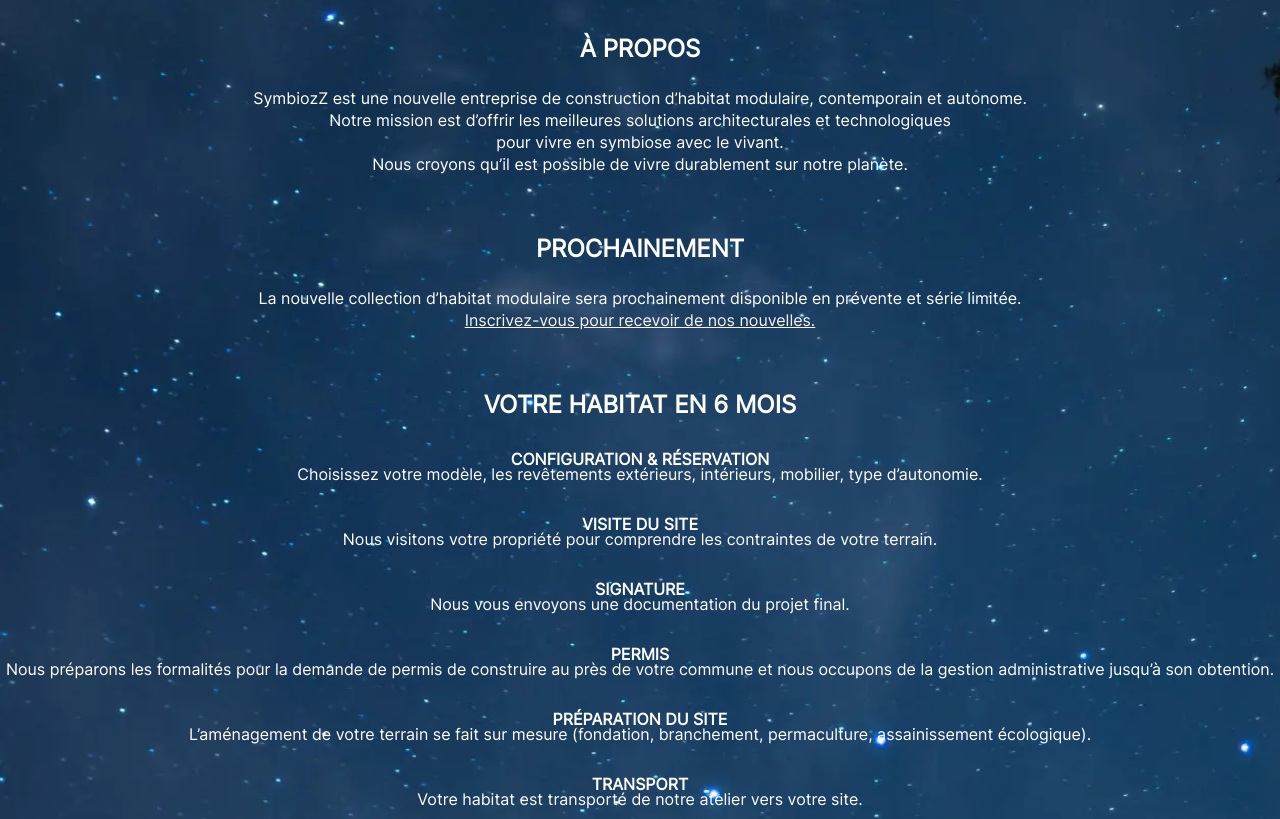
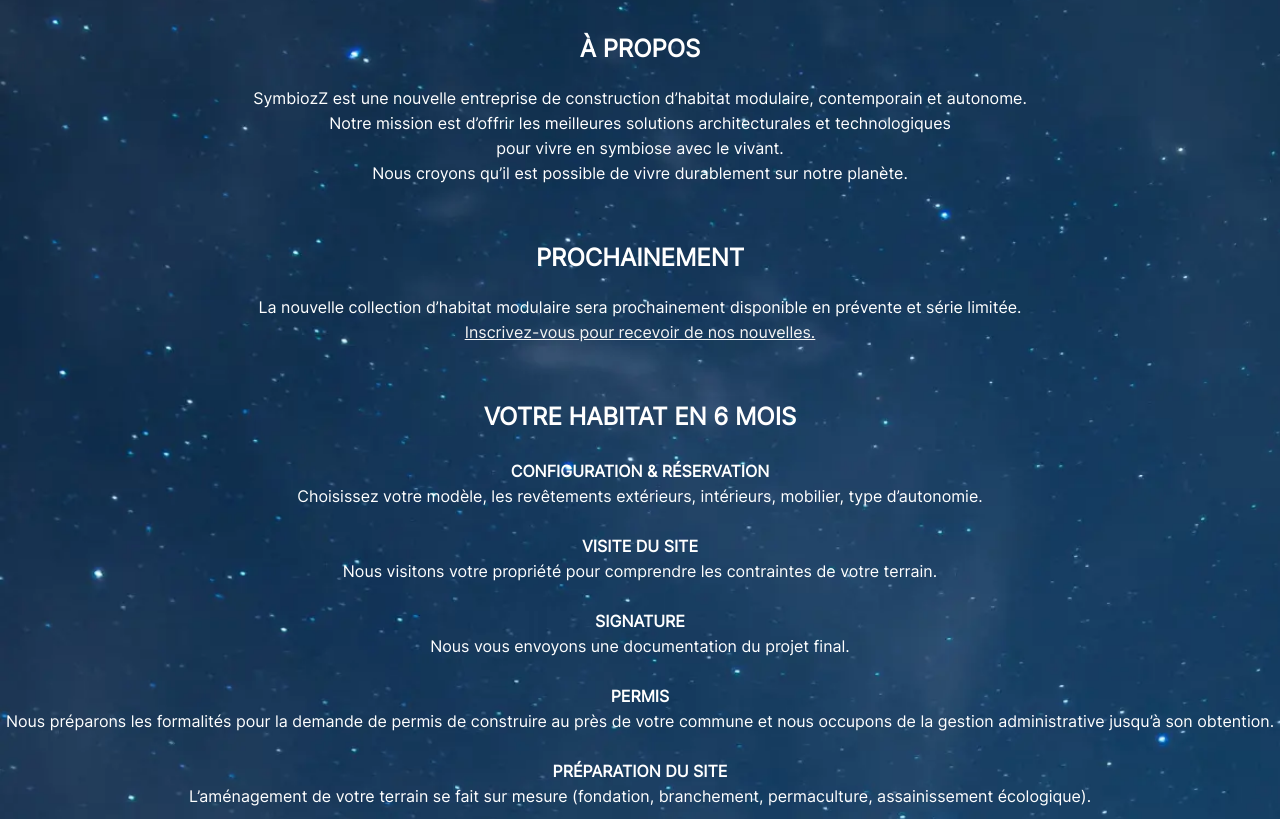
Before and after one commit to SymbioZz/symbioZz.github.io, a plain HTML site: page index.html in a window 1280 px wide. Shown: the part 492-1311 px from the top of the page. Drawn offline with Linux system fonts and the light colour scheme.

Commit message:
Update index.html

```diff
--- a/index.html
+++ b/index.html
@@ -60,11 +60,11 @@
     font-size: x-large;
   }
   h2 {
-    margin: 30px 0 -7px 0;
+    margin: 30px 0 0px 0;
     font-size: medium;
   }
   p {
-    margin: 2px;
+    margin: 5px;
   }
   .footer {
     width: 100%;
```
